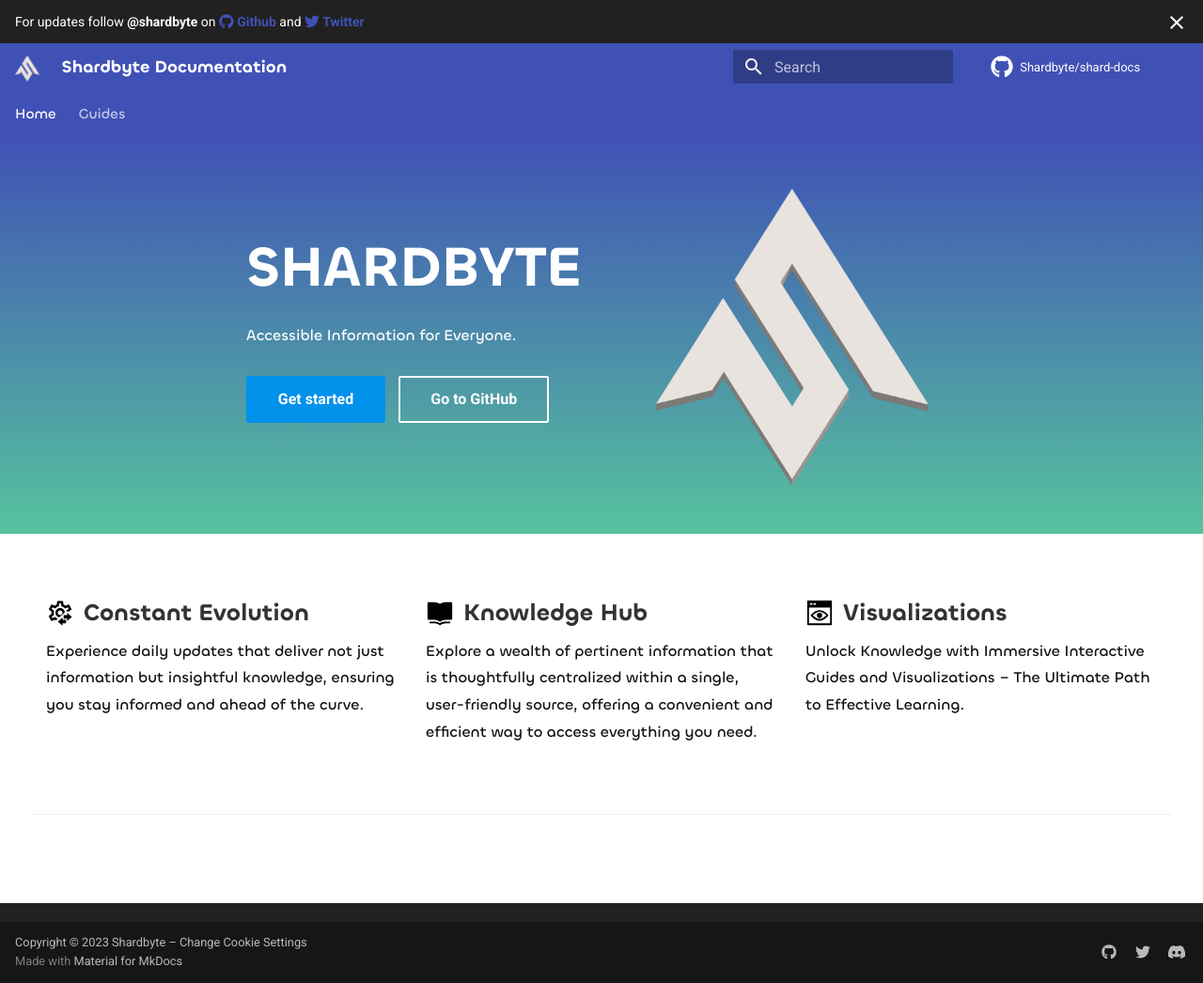
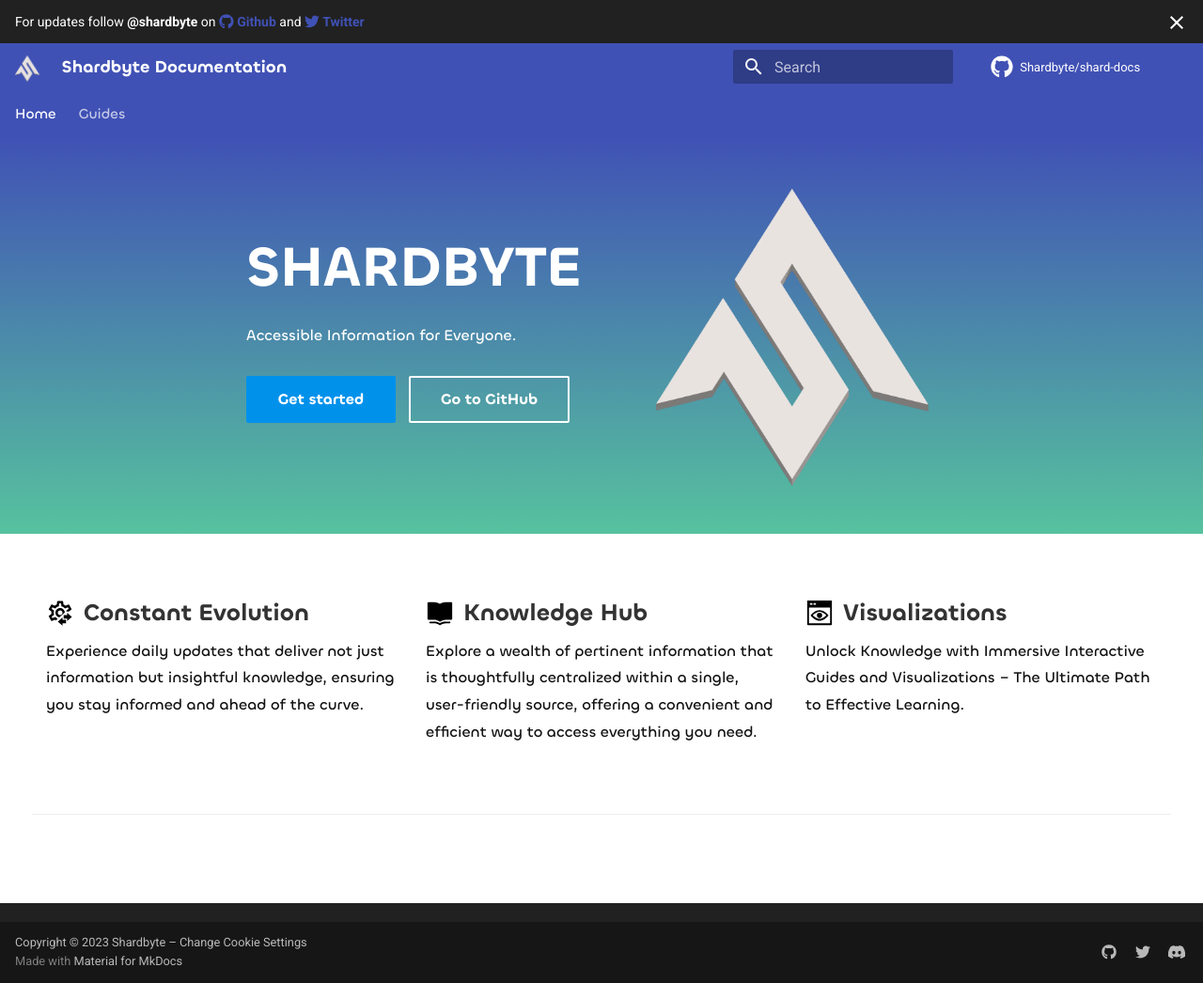
Before and after one commit to Shardbyte/shard-docs, an MkDocs documentation site: the page built from docs/index.md, in a window 1280 px wide and 1046 px high. Shown: the whole window at 94% size. Built offline with MkDocs 1.6.1 and Material for MkDocs 9.7.7, drawn with Linux system fonts in a browser that asks for light colours; plug-ins that fetch from the network failed and are left out; comment, search, counter and statistics services are not loaded.

Commit message:
change button font

```diff
--- a/docs/mkdocs/overrides/home.html
+++ b/docs/mkdocs/overrides/home.html
@@ -58,12 +58,14 @@
     }
 
     .tx-hero .md-button {
+        font-family: 'Chillax-Semibold';
         margin-top: .5rem;
         margin-right: .5rem;
         color: var(--md-primary-bg-color)
     }
 
     .tx-hero .md-button--primary {
+        font-family: 'Chillax-Semibold';
         background-color: var(--md-primary-bg-color);
         color: hsla(280deg, 37%, 48%, 1);
         border-color: var(--md-primary-bg-color)
```
